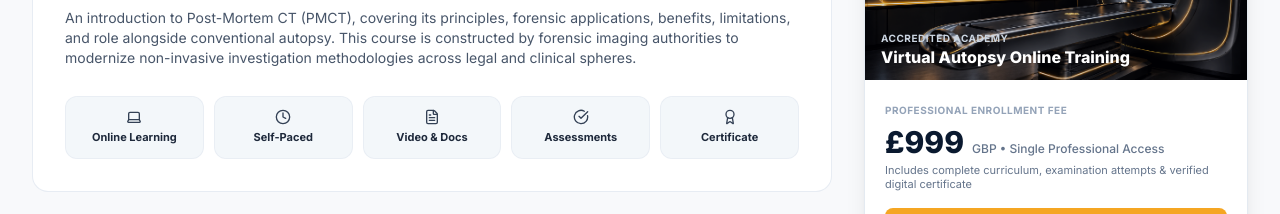
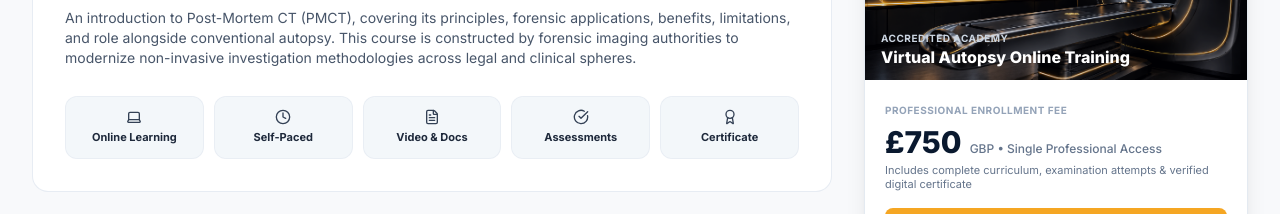
Before and after one commit to shivanand-vn/Virtual-Autopsy-Training, a React (Vite) app in the folder frontend/: page / in a window 1280 px wide. Shown: the part 820-1034 px from the top of the page. Built offline with nearby package versions, Linux system fonts and the light colour scheme; no server answers.

Commit message:
fix(pricing): standardize enrollment fee to £750 on landing and payment pages

```diff
--- a/frontend/src/components/auth/PaymentForm.tsx
+++ b/frontend/src/components/auth/PaymentForm.tsx
@@ -334,7 +334,7 @@ export const PaymentForm: React.FC = () => {
             </div>
             <div className="text-right shrink-0 ml-3">
               <p className="text-[10px] text-slate-400 uppercase font-bold">FELLOWSHIP FEE</p>
-              <p className="text-lg font-black text-amber-400 font-mono">£999</p>
+              <p className="text-lg font-black text-amber-400 font-mono">{paymentData.amount || '£750'}</p>
             </div>
           </div>
 
@@ -559,7 +559,7 @@ export const PaymentForm: React.FC = () => {
           </div>
         </div>
 
-        {/* Submit Button ("Pay £999") */}
+        {/* Submit Button ("Pay £750") */}
         <div className="pt-1.5 space-y-2">
           <PrimaryButton type="submit" disabled={isSubmitting || !isEmailVerified}>
             {isSubmitting ? (
@@ -570,7 +570,7 @@ export const PaymentForm: React.FC = () => {
             ) : !isEmailVerified ? (
               <span>Verify Email with OTP to Pay</span>
             ) : (
-              <span>Pay £999 & Complete Registration</span>
+              <span>Pay {paymentData.amount || '£750'} & Complete Registration</span>
             )}
           </PrimaryButton>
 
--- a/frontend/src/pages/public/LandingPage.tsx
+++ b/frontend/src/pages/public/LandingPage.tsx
@@ -424,7 +424,7 @@ export const LandingPage: React.FC = () => {
               <div className="px-5 space-y-1">
                 <span className="text-[10px] font-bold uppercase tracking-wider text-slate-400">PROFESSIONAL ENROLLMENT FEE</span>
                 <div className="flex items-baseline space-x-2">
-                  <span className="text-3xl font-black text-[#0A192F]">£999</span>
+                  <span className="text-3xl font-black text-[#0A192F]">£750</span>
                   <span className="text-xs text-slate-500 font-medium">GBP • Single Professional Access</span>
                 </div>
                 <p className="text-[11px] text-slate-500 leading-tight">
```
